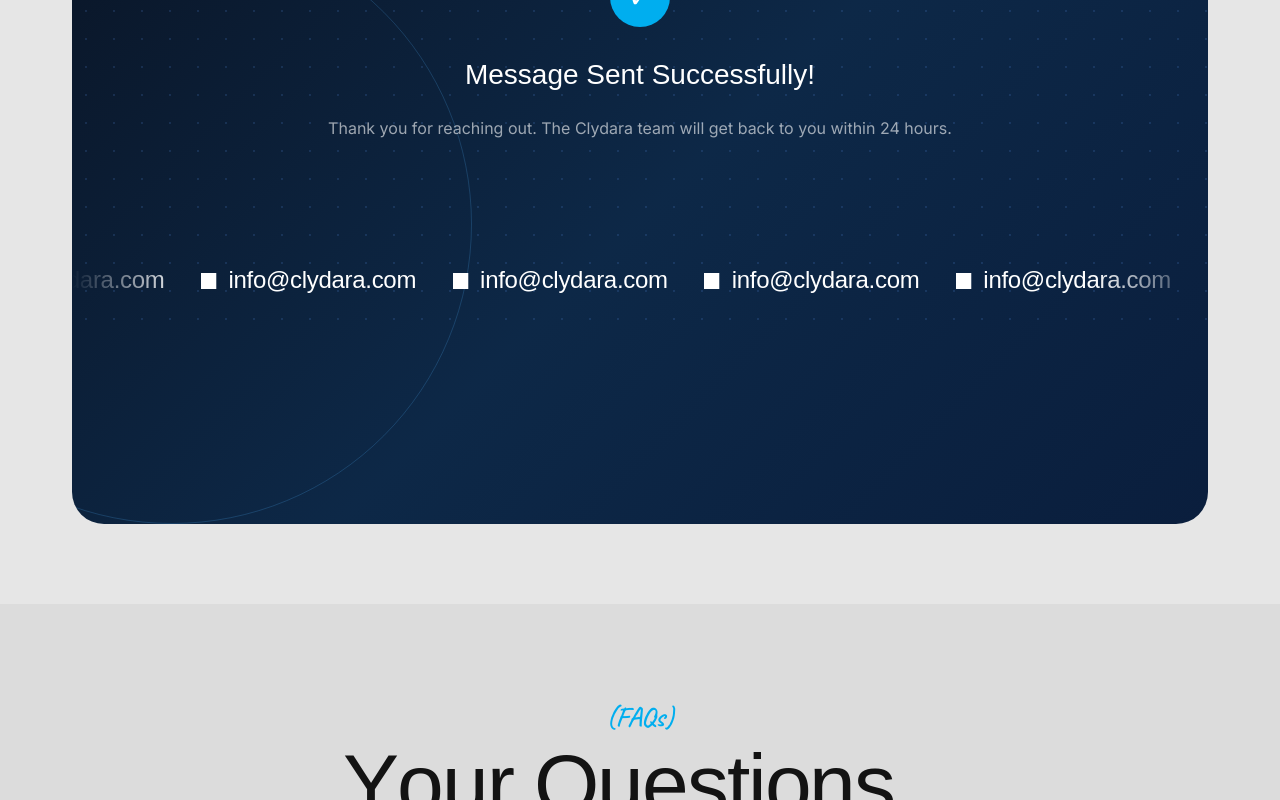
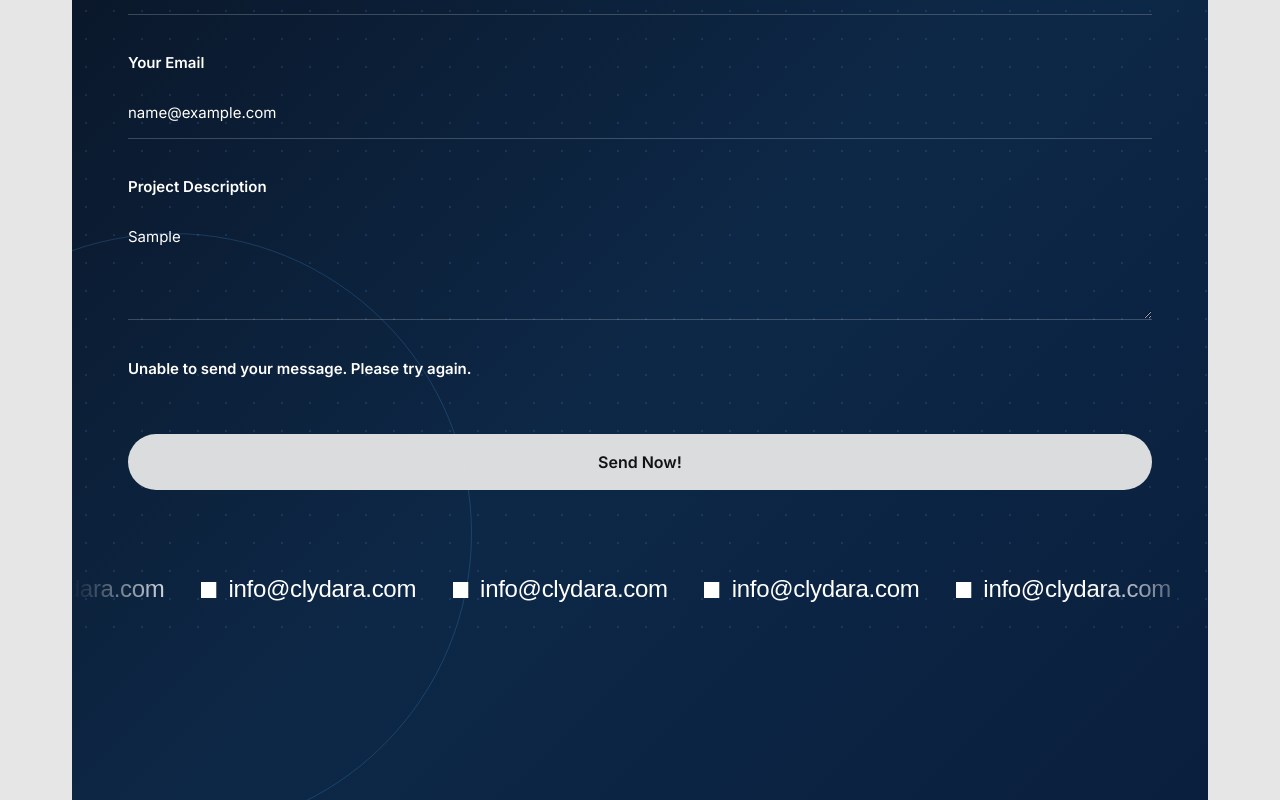
Before and after one commit to MuhammadFaizan-prog/clydara-website-2026, a React (Vite) app: page /contact in a window 1280 px wide. Both pictures are taken after typing "Sample", "name@example.com", "Sample" into the empty fields and a click on the button "Send Now!". Shown: the part 657-1457 px from the top of the page. Built offline with nearby package versions, Linux system fonts and the light colour scheme; grey boxes are pictures that could not be loaded; a web font is replaced by a local one.

Commit message:
fix: integrate EmailJS contact form submission

```diff
--- a/src/pages/ContactPage.tsx
+++ b/src/pages/ContactPage.tsx
@@ -15,6 +15,9 @@
     description: '',
   })
   const [submitted, setSubmitted] = useState(false)
+  const [sending, setSending] = useState(false)
+  const [error, setError] = useState('')
+  const sendingRef = useRef(false)
 
   useEffect(() => {
     const ctx = gsap.context(() => {
@@ -64,9 +67,43 @@
     return () => ctx.revert()
   }, [])
 
-  const handleSubmit = (e: React.FormEvent) => {
+  const handleSubmit = async (e: React.FormEvent) => {
     e.preventDefault()
-    setSubmitted(true)
+    if (sendingRef.current) return
+
+    sendingRef.current = true
+    setSending(true)
+    setError('')
+
+    try {
+      const response = await fetch('https://api.emailjs.com/api/v1.0/email/send', {
+        method: 'POST',
+        headers: { 'Content-Type': 'application/json' },
+        body: JSON.stringify({
+          service_id: 'service_6ntqen4',
+          template_id: 'template_cvxf8le',
+          user_id: '6r6N8V6VRCJrRGRex',
+          template_params: {
+            name: formData.name,
+            email: formData.email,
+            message: formData.description,
+            description: formData.description,
+            from_name: formData.name,
+            from_email: formData.email,
+            reply_to: formData.email,
+            time: new Date().toLocaleString(),
+          },
+        }),
+      })
+
+      if (!response.ok) throw new Error('EmailJS did not accept the message')
+      setSubmitted(true)
+    } catch {
+      setError('Unable to send your message. Please try again.')
+    } finally {
+      sendingRef.current = false
+      setSending(false)
+    }
   }
 
   return (
@@ -175,8 +212,10 @@
                   />
                 </div>
 
-                <button type="submit" className="contact-submit-btn">
-                  Send Now!
+                {error && <p role="alert" className="form-label">{error}</p>}
+
+                <button type="submit" className="contact-submit-btn" disabled={sending} aria-busy={sending}>
+                  {sending ? 'Sending...' : 'Send Now!'}
                 </button>
               </form>
             )}
```
